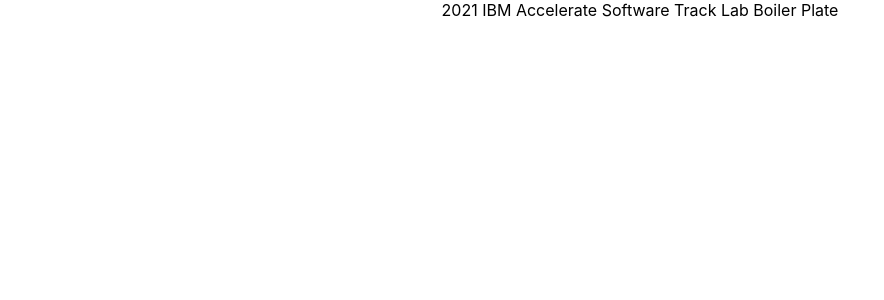
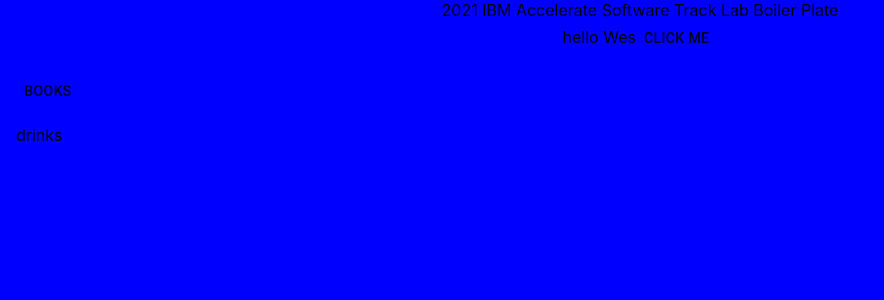
Before and after one commit to 2021-IBM-Accelerate-SW-Track/lab-1-team-52, a React (Create React App) app: page / in a window 1280 px wide. Shown: the top 300 px of the page, without its empty margins (0-884 px from the left). Built offline with nearby package versions, Linux system fonts and the light colour scheme.

Commit message:
my first commit

```diff
--- a/src/App.css
+++ b/src/App.css
@@ -3,6 +3,7 @@
 }
 
 body {
+  background-color: blue;
   margin: 0;
   font-family: -apple-system, BlinkMacSystemFont, 'Segoe UI', 'Roboto', 'Oxygen',
     'Ubuntu', 'Cantarell', 'Fira Sans', 'Droid Sans', 'Helvetica Neue',
@@ -15,3 +16,7 @@
   font-family: source-code-pro, Menlo, Monaco, Consolas, 'Courier New',
     monospace;
 }
+.button{
+  background-color: green;
+
+}
--- a/src/App.js
+++ b/src/App.js
@@ -1,3 +1,6 @@
+import List from '@material-ui/core/List';
+import ListItem from '@material-ui/core/ListItem';
+import { Button } from '@material-ui/core';
 import Header from "./component/header"
 import './App.css';
 
@@ -5,6 +8,13 @@
   return (
     <div className="App">
     <Header/>
+    hello Wes
+    < Button > Click me  </Button>
+    <List >
+
+   <ListItem> <Button> books </Button> </ListItem>
+   <ListItem> drinks  </ListItem>
+    </List>
     </div>
   );
 }
```
